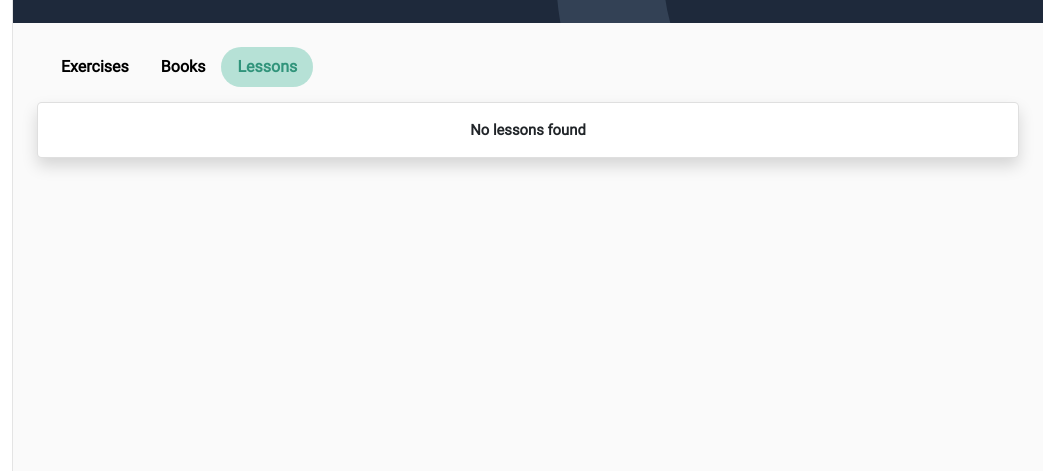
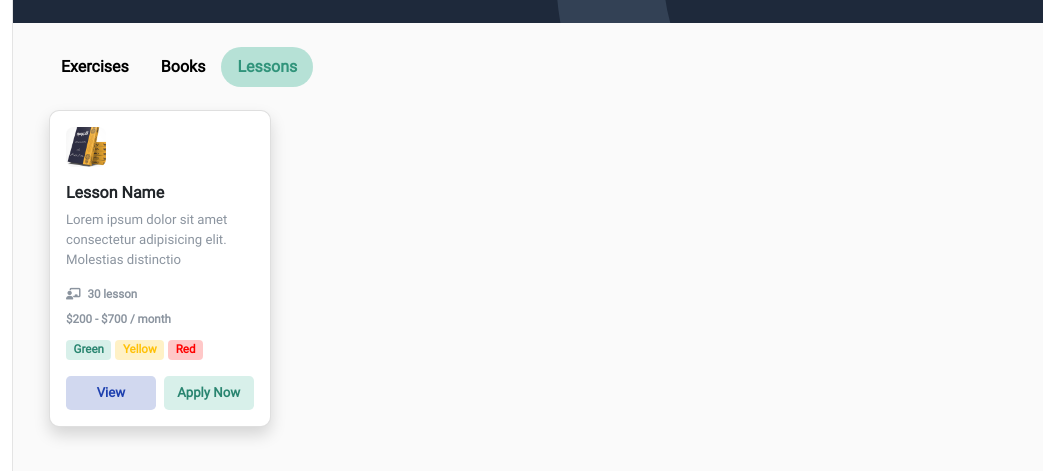
Before and after one commit to abdo77/Moutoon, a plain HTML site: page Html/users/levelContent.html in a window 1280 px wide. Both pictures are taken after a click on the tab "Lessons". Shown: the part 329-800 px from the top of the page, 237-1280 px from the left. Drawn offline with Linux system fonts and the light colour scheme.

Commit message:
editing last update

```diff
--- a/Html/users/levelContent.html
+++ b/Html/users/levelContent.html
@@ -140,9 +140,51 @@
                                         </div>
                                     </div>
                                 </div>
-                            </div></div>
+                            </div>
+                        </div>
                         <div class="tab-pane row mx-0 fade" id="nav-lessons" role="tabpanel" aria-labelledby="nav-lessons-tab" tabindex="0">
-                             </div>
+                            <div class="col-lg-4 col-md-6 col-12 col-xl-3 my-2">
+                                <div class="card level-container shadow">
+                                    <div class="card-body">
+                                        <img src="../../Assests/cover.jpg" alt="" style="width: 40px;height: 40px;" class="img-fluid rounded-4 mb-3">
+                                        <h6 class="bookName  fw-bold">
+                                            Lesson Name <span></span>
+                                        </h6>
+                                        <p class="description text-muted main-font2">
+                                            Lorem ipsum dolor sit amet consectetur adipisicing elit. Molestias distinctio
+                                        </p>
+                                        <div class="hours main-font3 mt-2">
+                                            <i class="fa fa-chalkboard-teacher text-muted me-1"></i>
+                                            <span class="text-muted fw-bold">30 lesson</span>
+                                        </div>
+                                        <div class="price main-font3 fw-bold text-muted my-2">
+                                            $200 - $700 / month
+                                        </div>
+                                        <div class="badge main-font3 bg-success">
+                                            Green
+                                        </div>
+                                        <div class="badge main-font3 bg-warning">
+                                            Yellow
+                                        </div>
+                                        <div class="badge main-font3 bg-danger">
+                                            Red
+                                        </div>
+                                        <div class="row mx-0 mt-3">
+                                            <div class="col-6 ps-0 pe-1">
+                                                <button class="btn fw-bold shadow-none rpl rpl-dark rounded-3 view-btn main-font2 w-100">
+                                                    View
+                                                </button>
+                                            </div>
+                                            <div class="col-6 pe-0 ps-1">
+                                                <button class="btn fw-bold shadow-none rpl rpl-dark rounded-3 apply-btn main-font2 w-100">
+                                                    Apply Now
+                                                </button>
+                                            </div>
+                                        </div>
+                                    </div>
+                                </div>
+                            </div>
+                        </div>
                       </div>
 
 
```
